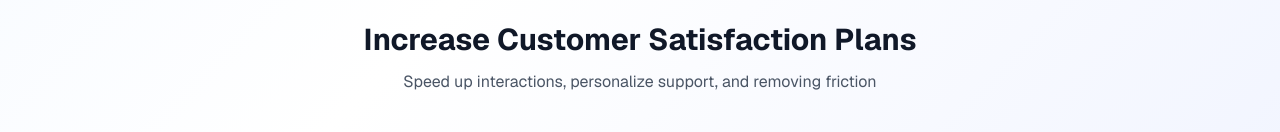
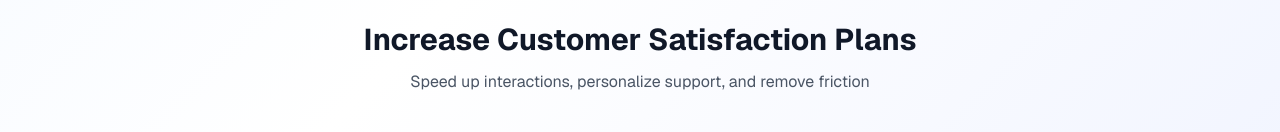
Before and after one commit to mosegic/proj, a Next.js app: page / in a window 1280 px wide. Shown: the part 852-984 px from the top of the page. Built offline with nearby package versions, Linux system fonts and the light colour scheme.

Commit message:
Correct grammar in pricing section description

```diff
--- a/src/app/page.tsx
+++ b/src/app/page.tsx
@@ -81,7 +81,7 @@ export default function HomePage() {
         <section className="mt-24 text-left">
           <div className="text-center">
             <h2 className="text-3xl font-bold text-gray-900">Increase Customer Satisfaction Plans</h2>
-            <p className="mt-3 text-gray-600">Speed up interactions, personalize support, and removing friction</p>
+            <p className="mt-3 text-gray-600">Speed up interactions, personalize support, and remove friction</p>
           </div>
 
           <div className="mt-10 grid gap-6 lg:grid-cols-3">
```
